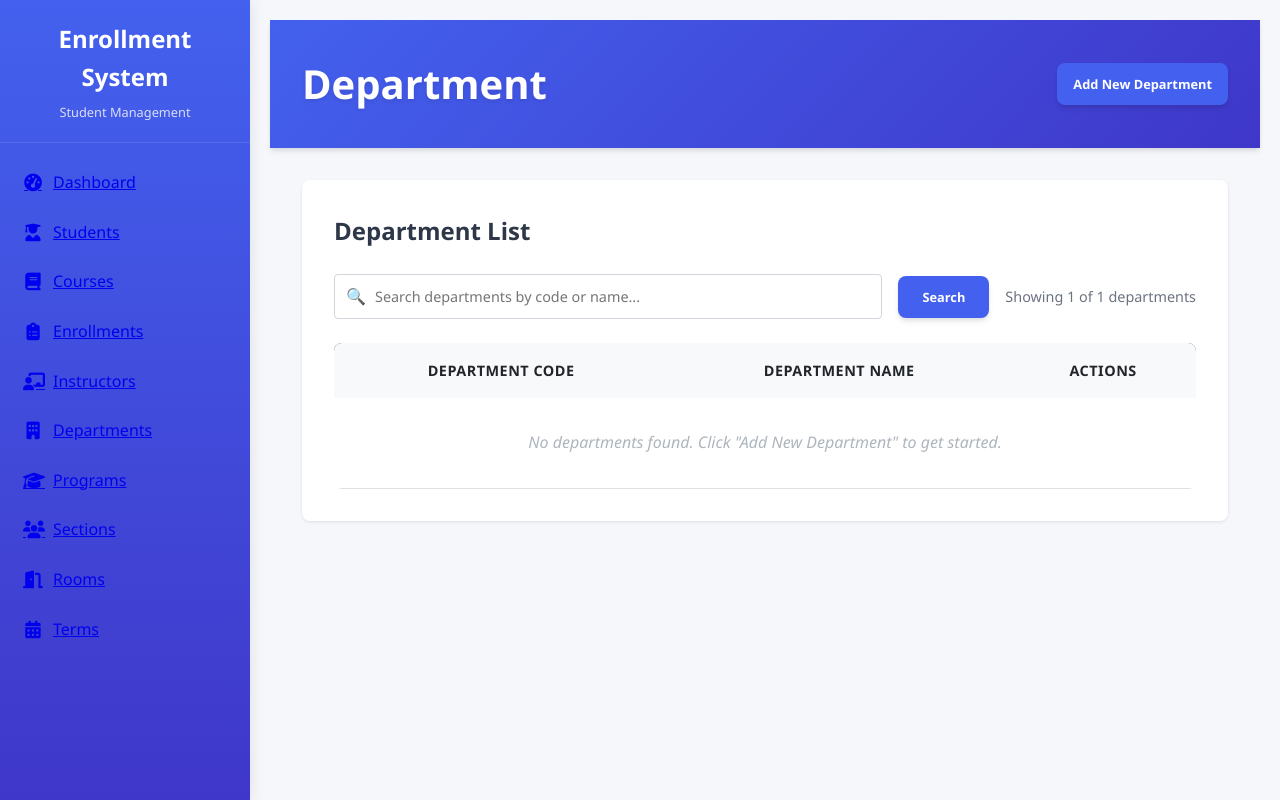
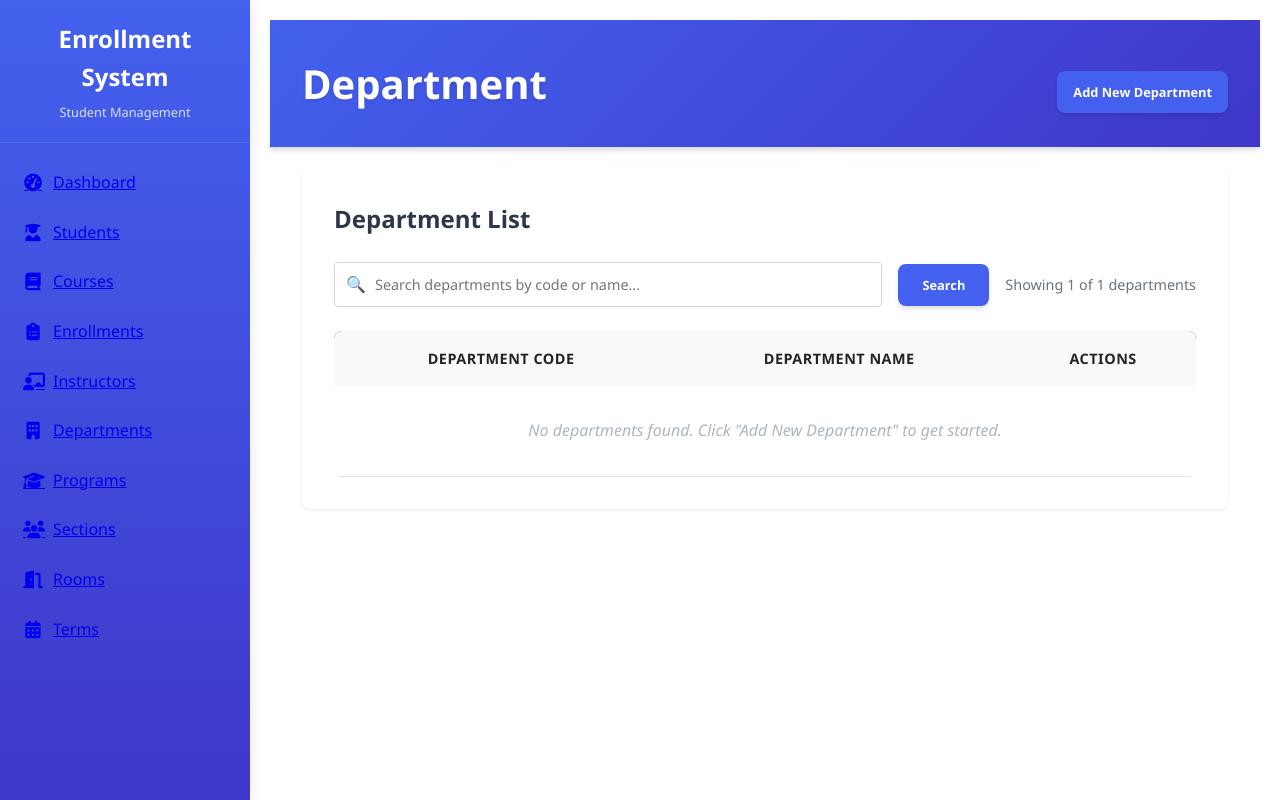
Before and after one commit to ynion-mabeamae/DBA_Student_Enrollment_System, a PHP site: page /student_enrollment_system/includes/department.php in a window 1280 px wide. Run offline with PHP 8.4, Linux system fonts and the light colour scheme; data that the repository does not hold is empty.

Commit message:
Add main-content

```diff
--- a/student_enrollment_system/styles/department.css
+++ b/student_enrollment_system/styles/department.css
@@ -37,9 +37,18 @@ body {
     line-height: 1.6;
 }
 
+/* Main Content */
+.main-content {
+    background: white;
+    min-height: 100vh;
+    margin: 0;
+    border-radius: 0;
+    box-shadow: none;
+}
+
 /* Page Header */
 .page-header {
-      background: linear-gradient(135deg, var(--primary) 0%, var(--secondary) 100%);
+    background: linear-gradient(135deg, var(--primary) 0%, var(--secondary) 100%);
     color: white;
     padding: 2rem;
     margin-bottom: 2rem;
@@ -47,14 +56,15 @@ body {
     display: flex;
     justify-content: space-between;
     align-items: center;
-    flex-wrap: wrap;
-    gap: 1rem;
+    margin-bottom: 20px;
+    padding-bottom: 15px;
+    border-bottom: 1px solid #e0e0e0;
 }
 
 .page-header h1 {
-   font-size: 2.5rem;
+    font-size: 2.5rem;
     font-weight: 700;
-    margin-bottom: 0;
+    margin-bottom: 1rem;
     text-shadow: 0 2px 4px rgba(0, 0, 0, 0.1);
 }
 
```
